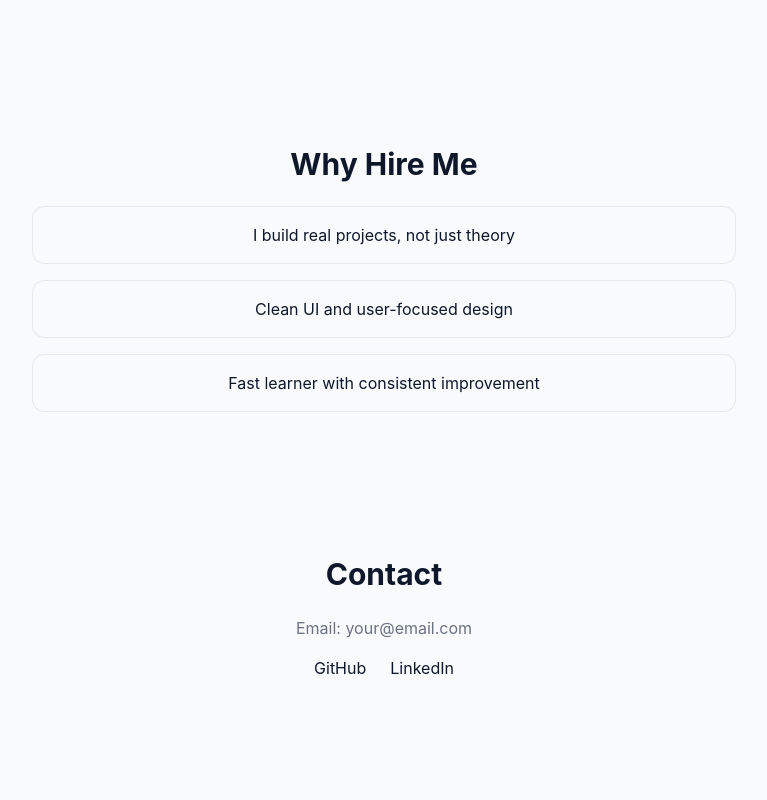
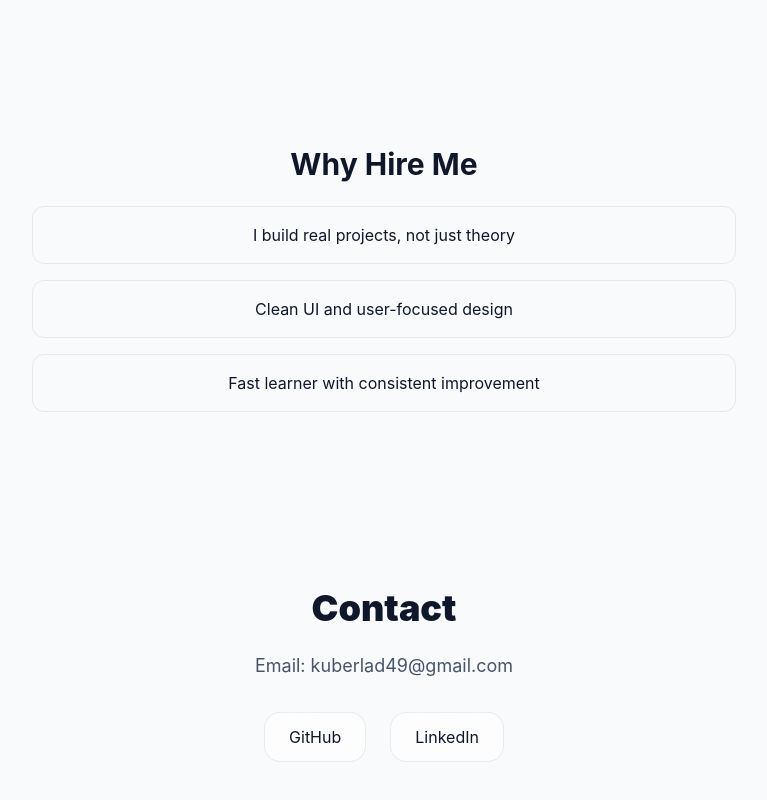
Before and after one commit to Kuberlad49/portfolio, a React app: page / in a window 1280 px wide. Shown: the part 2266-3066 px from the top of the page, without its empty margins (256-1023 px from the left). Before the commit the page ends 3010 px from the top, so only its background shows below. Built offline with nearby package versions, Linux system fonts and the light colour scheme; the HTML template or start-up script is replaced by a standard one.

Commit message:
upgrade hero and skills UI

```diff
--- a/src/components/Contact.jsx
+++ b/src/components/Contact.jsx
@@ -1,15 +1,38 @@
 const Contact = () => {
   return (
-    <section className="px-8 py-16 text-center">
-      <h2 className="text-3xl font-bold mb-6">Contact</h2>
+    <section
+      id="contact"
+      className="px-5 sm:px-8 py-24 text-center"
+    >
 
-      <p className="text-gray-500 dark:text-gray-400">
-        Email: your@email.com
+      <h2 className="text-3xl sm:text-4xl font-black mb-6">
+        Contact
+      </h2>
+
+      <p className="text-[var(--subtext)] text-base sm:text-lg">
+        Email: kuberlad49@gmail.com
       </p>
 
-      <div className="mt-4 flex justify-center gap-6">
-        <a href="#" className="hover:text-primary">GitHub</a>
-        <a href="#" className="hover:text-primary">LinkedIn</a>
+      <div className="mt-8 flex justify-center gap-6 flex-wrap">
+
+        <a
+          href="https://github.com/Kuberlad49"
+          target="_blank"
+          rel="noopener noreferrer"
+          className="premium-btn px-6 py-3 rounded-2xl border border-[var(--border)] bg-[var(--card)] backdrop-blur-xl hover:text-indigo-500"
+        >
+          GitHub
+        </a>
+
+        <a
+          href="https://www.linkedin.com/in/kuber-lad-50a817290/"
+          target="_blank"
+          rel="noopener noreferrer"
+          className="premium-btn px-6 py-3 rounded-2xl border border-[var(--border)] bg-[var(--card)] backdrop-blur-xl hover:text-indigo-500"
+        >
+          LinkedIn
+        </a>
+
       </div>
     </section>
   );
```
